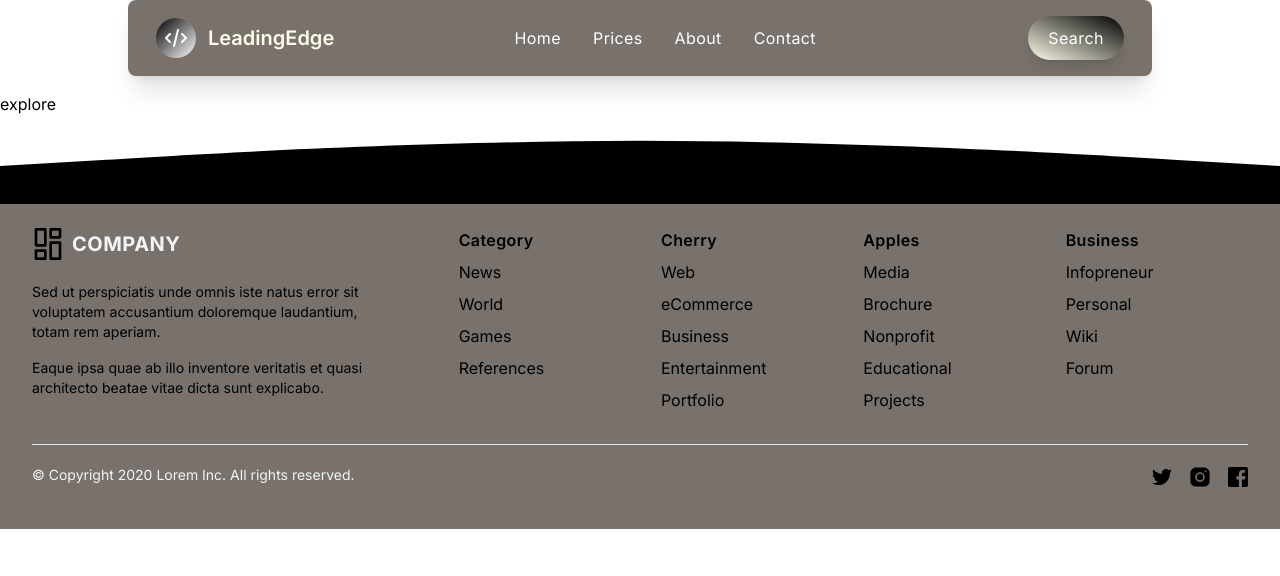
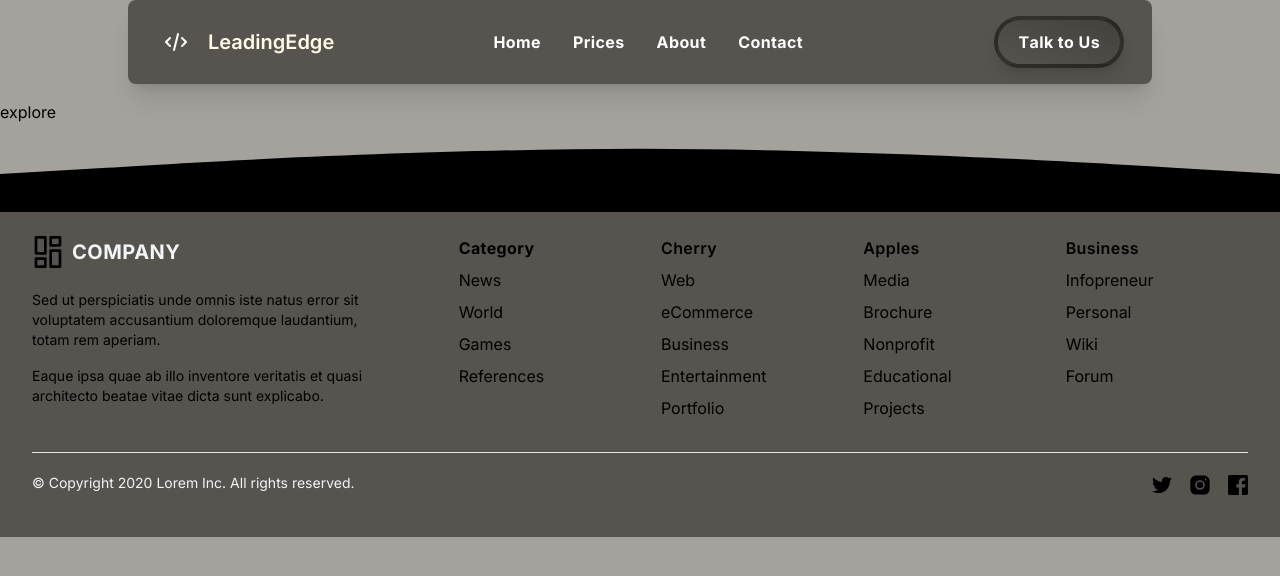
Before and after one commit to ShayanAhmed-0/LeadingEdge, a Next.js app: page /explore in a window 1280 px wide. Shown: the top 576 px of the page. Built offline with nearby package versions, Linux system fonts and the light colour scheme.

Commit message:
Hero-Section-Modified

```diff
--- a/src/app/components/My_Animated_Btn.js
+++ b/src/app/components/My_Animated_Btn.js
@@ -32,8 +32,8 @@ const My_Animated_Btn = () => {
   return (
     <button
       id="button10"
-      className="group relative px-5 py-2.5 flex justify-center outline-none border-none rounded-full shadow-lg bg-gradient-to-tr from-yellow-50 to-black hover:from-black hover:to-yellow text-base text-white tracking-wide transition duration-500 transform hover:-translate-y-1 hover:shadow-2xl active:top-0.5 hover:text-yellow-50">
-      Search
+      className="group relative px-5 py-2.5 flex justify-center  rounded-full shadow-lg bg-gradient-to-tr from-stone-600 to-stone-700 hover:from-black hover:to-yellow text-base text-white font-bold tracking-wide transition duration-500 transform hover:-translate-y-1 hover:shadow-2xl active:top-0.5 hover:text-yellow-50 border-4 border-opacity-40 border-black hover:border-white hover:border-4 hover:border-opacity-20 ">
+      Talk to Us
     </button>
   );
 };
--- a/src/app/globals.css
+++ b/src/app/globals.css
@@ -1,3 +1,8 @@
 @tailwind base;
 @tailwind components;
 @tailwind utilities;
+
+body{
+  background-color: rgb(165, 162, 157);
+
+}
--- a/src/app/layout/footer/Footer.jsx
+++ b/src/app/layout/footer/Footer.jsx
@@ -1,7 +1,7 @@
 export default function Footer() {
   return (
     <div className="main_head">
-      <div className="relative mt-16 bg-stone-500">
+      <div className="relative mt-16 bg-stone-600">
         <svg
           className="absolute top-0 w-full h-6 -mt-5 sm:-mt-10 sm:h-16 text-deep-purple-accent-400"
           preserveAspectRatio="none"
@@ -12,7 +12,7 @@ export default function Footer() {
             d="M0 22L120 16.7C240 11 480 1.00001 720 0.700012C960 1.00001 1200 11 1320 16.7L1440 22V54H1320C1200 54 960 54 720 54C480 54 240 54 120 54H0V22Z"
           />
         </svg>
-        <div className="px-4 pt-12 mx-auto bg-stone-500 sm:max-w-xl md:max-w-full lg:max-w-screen-xl md:px-24 lg:px-8">
+        <div className="px-4 pt-12 mx-auto bg-stone-600 sm:max-w-xl md:max-w-full lg:max-w-screen-xl md:px-24 lg:px-8">
           <div className="grid gap-16 row-gap-10 mb-8 lg:grid-cols-6">
             <div className="md:max-w-md lg:col-span-2">
               <a
@@ -53,14 +53,14 @@ export default function Footer() {
             </div>
             <div className="grid grid-cols-2 gap-5 row-gap-8 lg:col-span-4 md:grid-cols-4">
               <div>
-                <p className="font-semibold tracking-wide text-teal-accent-400">
+                <p className="text-base font-bold tracking-wide text-teal-accent-400 ">
                   Category
                 </p>
                 <ul className="mt-2 space-y-2">
                   <li>
                     <a
                       href="/"
-                      className="transition-colors duration-300 text-deep-purple-50 hover:text-teal-accent-400"
+                      className="transition-colors duration-300 font- text-deep-purple-50 hover:text-teal-accent-400"
                     >
                       News
                     </a>
--- a/src/app/layout/navbar/Navbar.jsx
+++ b/src/app/layout/navbar/Navbar.jsx
@@ -11,23 +11,23 @@ export default function Navbar(){
 
         <div className='flex justify-center'>
 
-    <header className="w-full lg:w-4/5 mb-4 text-white shadow-xl rounded-lg bg-stone-500 body-font">
+    <header className="w-full mb-4 text-white rounded-lg shadow-xl lg:w-4/5 bg-stone-600 body-font">
 
       {/* :DESKTOP MENU */}
-      <div className="container flex items-center justify-between px-7 mx-auto py-4">
+      <div className="container flex items-center justify-between py-4 mx-auto px-7">
         {/* ::Site logo and Name */}
         <a href="#link" className="flex items-center flex-shrink-0 font-medium text-gray-900 title-font md:mb-0">
-          <svg xmlns="http://www.w3.org/2000/svg" className="w-10 h-10 p-2 text-white rounded-full bg-gradient-to-br from-black to-white" fill="none" viewBox="0 0 24 24" stroke="currentColor">
+          <svg xmlns="http://www.w3.org/2000/svg" className="w-10 h-10 p-2 text-white rounded-full from-stone-600 to-stone-700" fill="none" viewBox="0 0 24 24" stroke="currentColor">
             <path strokeLinecap="round" strokeLinejoin="round" strokeWidth={2} d="M10 20l4-16m4 4l4 4-4 4M6 16l-4-4 4-4" />
           </svg>
           <span className="ml-3 text-xl antialiased font-semibold text-yellow-50">LeadingEdge</span>
         </a>
         {/* ::Navbar */}
         <nav className="flex-wrap items-center justify-center hidden text-base tracking-wide md:flex">
-          <a href="#link" className="mr-8 hover:text-yellow-50">Home</a>
-          <a href="#link" className="mr-8 hover:text-yellow-50">Prices</a>
-          <a href="#link" className="mr-8 hover:text-yellow-50">About</a>
-          <Link href="/contactus" className="mr-8 hover:text-yellow-50">Contact</Link>
+          <a href="#link" className="mr-8 font-bold hover:text-black/70 font-lg">Home</a>
+          <a href="#link" className="mr-8 font-bold hover:text-black/70 font-lg" >Prices</a>
+          <a href="#link" className="mr-8 font-bold hover:text-black/70 font-lg">About</a>
+          <Link href="/contactus" className="mr-8 font-bold hover:text-black/70 font-lg">Contact</Link>
         </nav>
         {/* ::Avatar */}
         <div className="hidden ml-auto mr-4 cursor-pointer sm:inline-flex md:ml-0 md:mr-0">
@@ -35,10 +35,10 @@ export default function Navbar(){
         </div>
         {/* ::Burger icon standard */}
         <button
-          className="rounded-md md:hidden active:outline-none focus:outline-none focus:ring-2 focus:ring-inset focus:ring-purple-500"
+          className="rounded-md md:hidden active:outline-none focus:outline-none focus:ring-2 focus:ring-inset focus:to-black/25"
           onClick={() => setIsOpen(!isOpen)}
         >
-          <svg xmlns="http://www.w3.org/2000/svg" className="w-8 h-8 text-yellow-50 rounded-md bg-gradient-to-br from-black to-white hover:text-white" fill="none" viewBox="0 0 24 24" stroke="currentColor">
+          <svg xmlns="http://www.w3.org/2000/svg" className="w-8 h-8 rounded-md text-yellow-50 from-stone-600 to-white/25 hover:text-white" fill="none" viewBox="0 0 24 24" stroke="currentColor">
             <path strokeLinecap="round" strokeLinejoin="round" strokeWidth={2} d="M4 6h16M4 12h16M4 18h16" />
           </svg>
         </button>
@@ -46,11 +46,11 @@ export default function Navbar(){
 
       {/* ::MOBILE MENU */}
       { isOpen &&
-        <div className="rounded-lg flex flex-col w-full px-3 py-4 text-base font-semibold text-center uppercase md:hidden bg-gray-50">
-          <a href="#link" className="block px-3 py-2 text-black rounded-md hover:text-yellow-50 hover:bg-black">Solutions</a>
-          <a href="#link" className="block px-3 py-2 text-black rounded-md hover:text-yellow-50 hover:bg-black">Prices</a>
-          <a href="#link" className="block px-3 py-2 text-black rounded-md hover:text-yellow-50 hover:bg-black">About</a>
-          <a href="#link" className="block px-3 py-2 text-black rounded-md hover:text-yellow-50 hover:bg-black">Contact</a>
+        <div className="flex flex-col w-full px-3 py-4 text-base font-semibold text-center uppercase bg-gray-200 rounded-lg md:hidden">
+          <a href="#link" className="block px-3 py-2 font-bold text-black rounded-md font-base hover:text-yellow-50 hover:bg-black/70">Solutions</a>
+          <a href="#link" className="block px-3 py-2 font-bold text-black rounded-md font-base hover:text-yellow-50 hover:bg-black/70">Prices</a>
+          <a href="#link" className="block px-3 py-2 font-bold text-black rounded-md font-base hover:text-yellow-50 hover:bg-black/70">About</a>
+          <a href="#link" className="block px-3 py-2 font-bold text-black rounded-md font-lg hover:text-yellow-50 hover:bg-black/70">Contact</a>
         </div>
       }
     </header>
--- a/src/app/page.js
+++ b/src/app/page.js
@@ -12,7 +12,9 @@ import PricingCard from './components/PricingCard'
 export default function Home() {
   return (
    <>
+   <div className='bg-stone-700'>
    <My_Hero_Section/>
+   </div>
    </>
   )
 }
```
Also changed, not shown: src/app/components/My_Hero_Section.js (+11 -13 lines), 1 other file (tests, documents, lock files or other folders).
